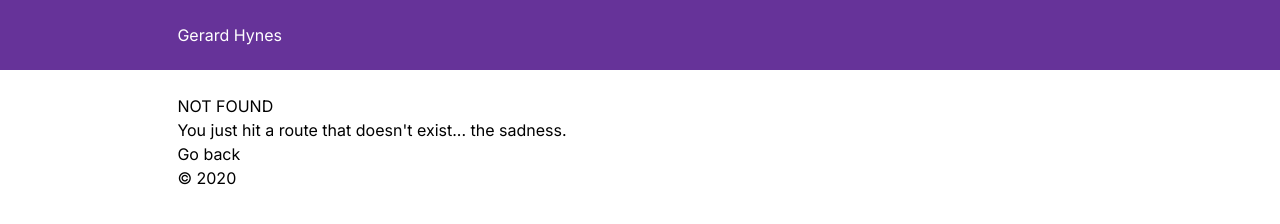
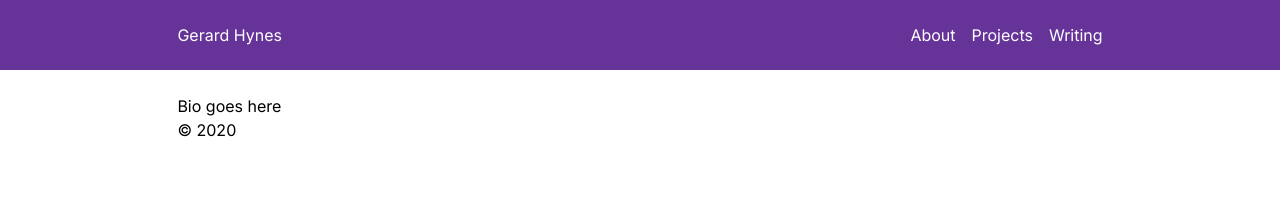
Before and after one commit to gerhynes/personal-site, a Gatsby site: page /about in a window 1280 px wide. Before the commit this address had no page. Built offline with nearby package versions, Linux system fonts and the light colour scheme; Gatsby itself is replaced by a stand-in of ours.

Commit message:
Add pages

```diff
--- a/src/components/header.js
+++ b/src/components/header.js
@@ -1,6 +1,6 @@
-import { Link } from "gatsby"
-import PropTypes from "prop-types"
-import React from "react"
+import { Link } from "gatsby";
+import PropTypes from "prop-types";
+import React from "react";
 
 const Header = ({ siteTitle }) => (
   <header
@@ -9,11 +9,13 @@ const Header = ({ siteTitle }) => (
       marginBottom: `1.45rem`,
     }}
   >
-    <div
+    <nav
       style={{
         margin: `0 auto`,
         maxWidth: 960,
         padding: `1.45rem 1.0875rem`,
+        display: `flex`,
+        justifyContent: `space-between`,
       }}
     >
       <h1 style={{ margin: 0 }}>
@@ -27,16 +29,53 @@ const Header = ({ siteTitle }) => (
           {siteTitle}
         </Link>
       </h1>
-    </div>
+      <ul style={{ display: `flex` }}>
+        <li>
+          <Link
+            to="/about/"
+            style={{
+              color: `white`,
+              textDecoration: `none`,
+              marginRight: `1rem`,
+            }}
+          >
+            About
+          </Link>
+        </li>
+        <li>
+          <Link
+            to="/projects/"
+            style={{
+              color: `white`,
+              textDecoration: `none`,
+              marginRight: `1rem`,
+            }}
+          >
+            Projects
+          </Link>
+        </li>
+        <li>
+          <Link
+            to="/writing/"
+            style={{
+              color: `white`,
+              textDecoration: `none`,
+            }}
+          >
+            Writing
+          </Link>
+        </li>
+      </ul>
+    </nav>
   </header>
-)
+);
 
 Header.propTypes = {
   siteTitle: PropTypes.string,
-}
+};
 
 Header.defaultProps = {
   siteTitle: ``,
-}
+};
 
-export default Header
+export default Header;
--- a/src/components/seo.js
+++ b/src/components/seo.js
@@ -5,10 +5,10 @@
  * See: https://www.gatsbyjs.org/docs/use-static-query/
  */
 
-import React from "react"
-import PropTypes from "prop-types"
-import { Helmet } from "react-helmet"
-import { useStaticQuery, graphql } from "gatsby"
+import React from "react";
+import PropTypes from "prop-types";
+import { Helmet } from "react-helmet";
+import { useStaticQuery, graphql } from "gatsby";
 
 function SEO({ description, lang, meta, title }) {
   const { site } = useStaticQuery(
@@ -23,9 +23,9 @@ function SEO({ description, lang, meta, title }) {
         }
       }
     `
-  )
+  );
 
-  const metaDescription = description || site.siteMetadata.description
+  const metaDescription = description || site.siteMetadata.description;
 
   return (
     <Helmet
@@ -33,7 +33,6 @@ function SEO({ description, lang, meta, title }) {
         lang,
       }}
       title={title}
-      titleTemplate={`%s | ${site.siteMetadata.title}`}
       meta={[
         {
           name: `description`,
@@ -69,20 +68,20 @@ function SEO({ description, lang, meta, title }) {
         },
       ].concat(meta)}
     />
-  )
+  );
 }
 
 SEO.defaultProps = {
   lang: `en`,
   meta: [],
   description: ``,
-}
+};
 
 SEO.propTypes = {
   description: PropTypes.string,
   lang: PropTypes.string,
   meta: PropTypes.arrayOf(PropTypes.object),
   title: PropTypes.string.isRequired,
-}
+};
 
-export default SEO
+export default SEO;
--- /dev/null
+++ b/src/pages/about.js
@@ -0,0 +1,14 @@
+import React from "react";
+import { Link } from "gatsby";
+import Layout from "../components/layout";
+
+import SEO from "../components/seo";
+
+const About = () => (
+  <Layout>
+    <SEO title="Gerard Hynes | About" />
+    <h1>Bio goes here</h1>
+  </Layout>
+);
+
+export default About;
```
Also changed, not shown: src/pages/projects.js (added, +14 -0 lines), src/pages/writing.js (added, +14 -0 lines), src/images/gatsby-astronaut.png (deleted).
